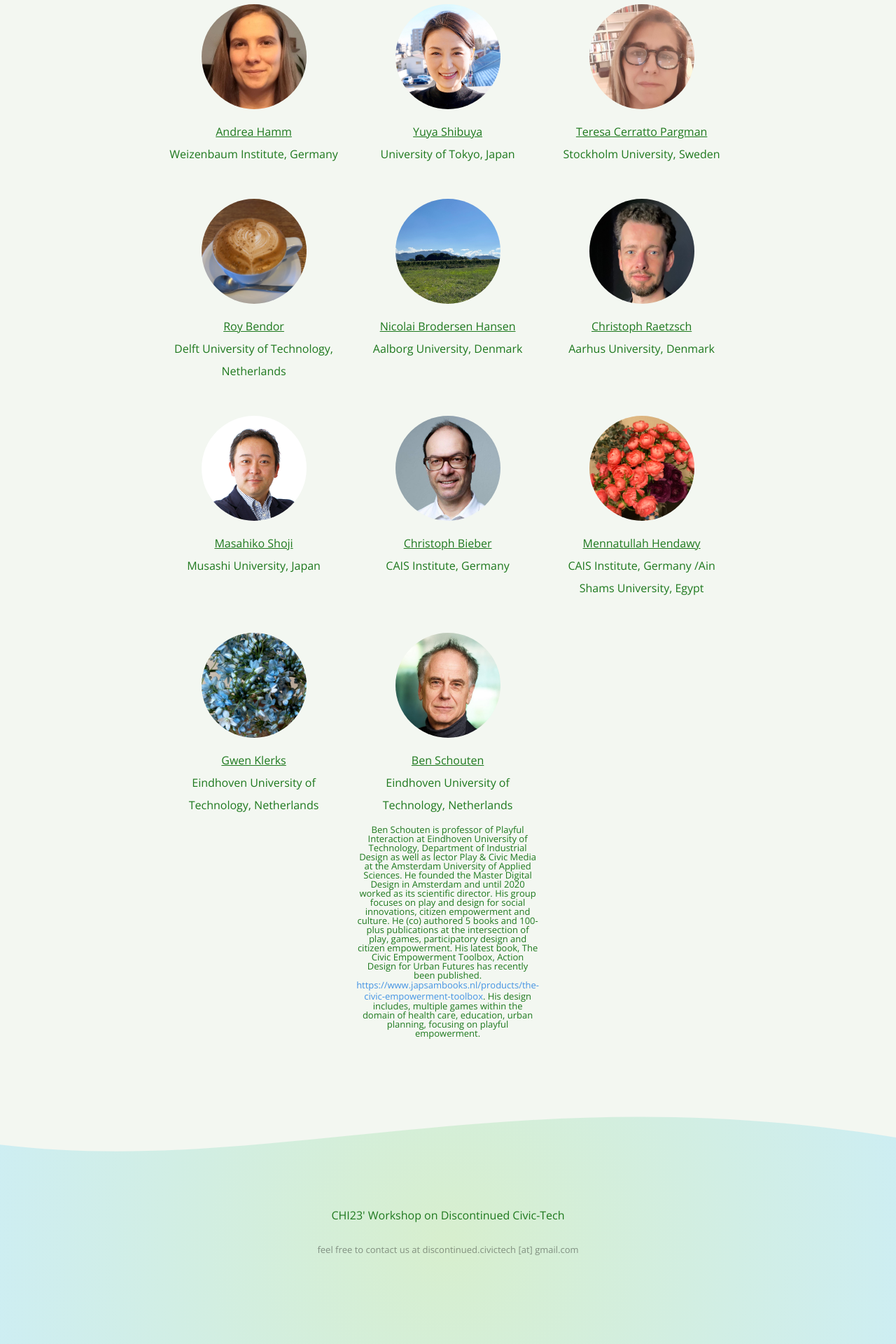
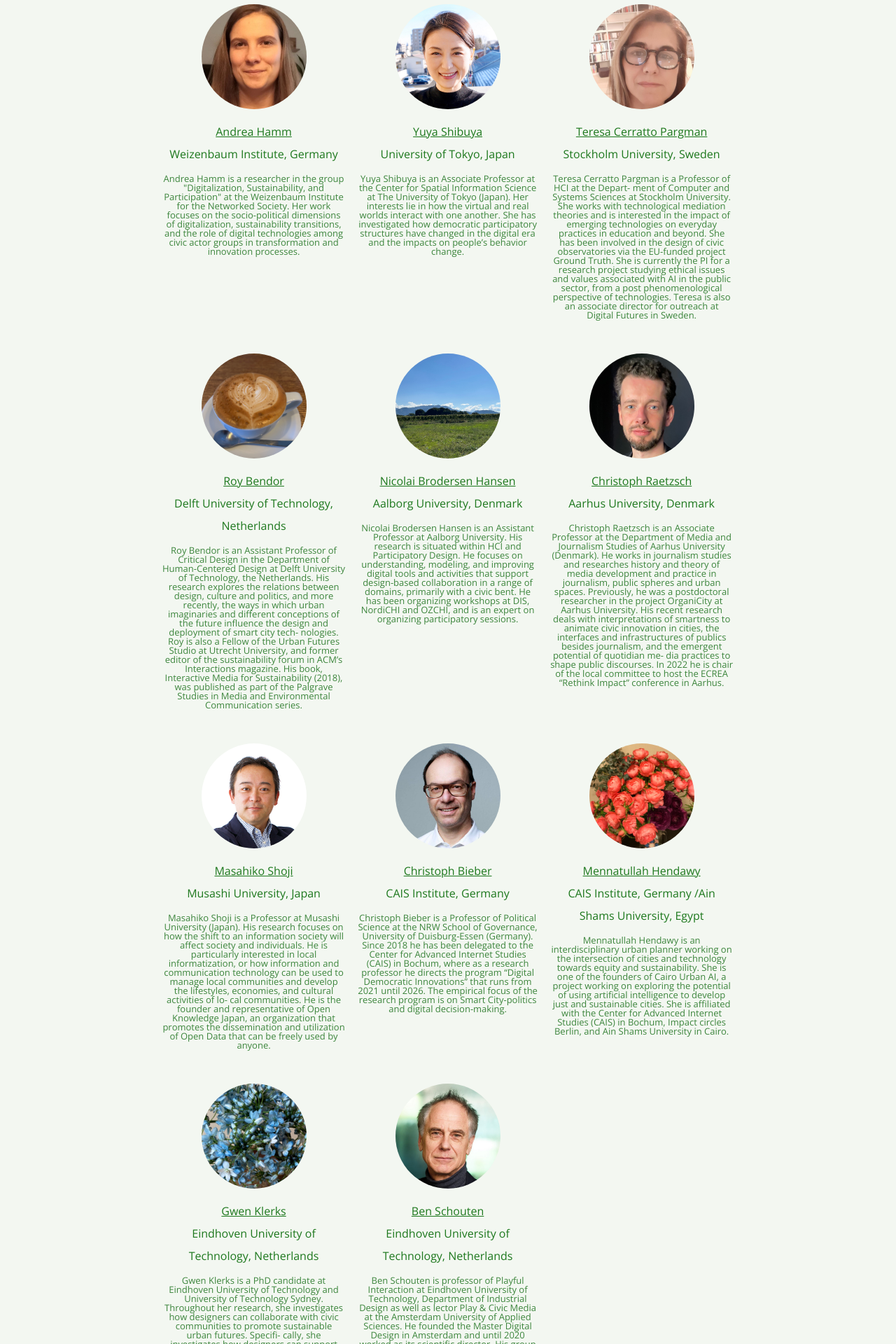
Before and after one commit to discontinued-civictech/discontinued-civictech.github.io, a Jekyll site: the page built from organizers.md, in a window 1280 px wide. Shown: the part 683-2603 px from the top of the page at 70% size. Built offline with Jekyll 4.4.1, drawn with Linux system fonts in a browser that asks for light colours; our own code applies the rules of GitHub Pages for plain Markdown files; some of the changed text lies outside the part shown.

Commit message:
Update profiles

```diff
--- a/_sass/jekyll-theme-cayman.scss
+++ b/_sass/jekyll-theme-cayman.scss
@@ -324,7 +324,7 @@ a {
   }
   .profile-detail-text {
     text-align: center;
-    color: rgb(29, 120, 29);
+    color: rgb(60, 133, 60);
     font-size: small;
     line-height: 1;
   }
--- a/organizers.md
+++ b/organizers.md
@@ -10,17 +10,32 @@ layout: default
     <div class="profile-text">
         <a href="https://www.weizenbaum-institut.de/portrait/p/andrea-hamm/#page=1&sort=date">Andrea Hamm</a><br>Weizenbaum Institute, Germany
     </div>
+    <div class="profile-detail-text">
+    <p>
+    Andrea Hamm is a researcher in the group "Digitalization, Sustainability, and Participation" at the Weizenbaum Institute for the Networked Society. Her work focuses on the socio-political dimensions of digitalization, sustainability transitions, and the role of digital technologies among civic actor groups in transformation and innovation processes.
+    </p>
+    </div>
   </div>
   <div class="column">
     <img src="files/profile_photos/yuyashibuya.jpeg" class="profile-photo">
     <div class="profile-text">
         <a href="https://www.yuyashibuya.com/">Yuya Shibuya</a><br>University of Tokyo, Japan
     </div>
+    <div class="profile-detail-text">
+    <p>
+    Yuya Shibuya is an Associate Professor at the Center for Spatial Information Science at The University of Tokyo (Japan). Her interests lie in how the virtual and real worlds interact with one another. She has investigated how democratic participatory structures have changed in the digital era and the impacts on people’s behavior change.
+    </p>
+    </div>
   </div>
   <div class="column">
     <img src="files/profile_photos/Tessy.jpg" class="profile-photo">
     <div class="profile-text">
         <a href="https://www.su.se/profiles/tcerr-1.182306">Teresa Cerratto Pargman</a><br>Stockholm University, Sweden
+    </div>
+    <div class="profile-detail-text">
+    <p>
+    Teresa Cerratto Pargman is a Professor of HCI at the Depart- ment of Computer and Systems Sciences at Stockholm University. She works with technological mediation theories and is interested in the impact of emerging technologies on everyday practices in education and beyond. She has been involved in the design of civic observatories via the EU-funded project Ground Truth. She is currently the PI for a research project studying ethical issues and values associated with AI in the public sector, from a post phenomenological perspective of technologies. Teresa is also an associate director for outreach at Digital Futures in Sweden.
+    </p>
     </div>
    </div>
 </div>
@@ -30,17 +45,32 @@ layout: default
         <div class="profile-text">
             <a href="">Roy Bendor</a><br>Delft University of Technology, Netherlands
         </div>
+        <div class="profile-detail-text">
+        <p>
+        Roy Bendor is an Assistant Professor of Critical Design in the Department of Human-Centered Design at Delft University of Technology, the Netherlands. His research explores the relations between design, culture and politics, and more recently, the ways in which urban imaginaries and different conceptions of the future influence the design and deployment of smart city tech- nologies. Roy is also a Fellow of the Urban Futures Studio at Utrecht University, and former editor of the sustainability forum in ACM’s Interactions magazine. His book, Interactive Media for Sustainability (2018), was published as part of the Palgrave Studies in Media and Environmental Communication series.
+        </p>
+        </div>
   </div>
   <div class="column">
     <img src="files/profile_photos/avatar3.jpeg" class="profile-photo">
         <div class="profile-text">
             <a href="">Nicolai Brodersen Hansen</a><br>Aalborg University, Denmark
         </div>
+        <div class="profile-detail-text">
+        <p>
+        Nicolai Brodersen Hansen is an Assistant Professor at Aalborg University. His research is situated within HCI and Participatory Design. He focuses on understanding, modeling, and improving digital tools and activities that support design-based collaboration in a range of domains, primarily with a civic bent. He has been organizing workshops at DIS, NordiCHI and OZCHI, and is an expert on organizing participatory sessions.
+        </p>
+      </div>
     </div>
   <div class="column">
     <img src="files/profile_photos/ChristophRaetzsch.jpg" class="profile-photo">
         <div class="profile-text">
             <a href="https://pure.au.dk/portal/en/persons/christoph-raetzsch(91eb24de-3d92-4846-9216-1c7aee8c2ff2).html">Christoph Raetzsch</a><br>Aarhus University, Denmark
+        </div>
+        <div class="profile-detail-text">
+        <p>
+        Christoph Raetzsch is an Associate Professor at the Department of Media and Journalism Studies of Aarhus University (Denmark). He works in journalism studies and researches history and theory of media development and practice in journalism, public spheres and urban spaces. Previously, he was a postdoctoral researcher in the project OrganiCity at Aarhus University. His recent research deals with interpretations of smartness to animate civic innovation in cities, the interfaces and infrastructures of publics besides journalism, and the emergent potential of quotidian me- dia practices to shape public discourses. In 2022 he is chair of the local committee to host the ECREA “Rethink Impact” conference in Aarhus.
+        </p>
         </div>
     </div>
 </div>
@@ -50,17 +80,32 @@ layout: default
         <div class="profile-text">
             <a href="https://www.glocom.ac.jp/en/researcher/116">Masahiko Shoji</a><br>Musashi University, Japan
         </div>
+        <div class="profile-detail-text">
+        <p>
+        Masahiko Shoji is a Professor at Musashi University (Japan). His research focuses on how the shift to an information society will affect society and individuals. He is particularly interested in local informatization, or how information and communication technology can be used to manage local communities and develop the lifestyles, economies, and cultural activities of lo- cal communities. He is the founder and representative of Open Knowledge Japan, an organization that promotes the dissemination and utilization of Open Data that can be freely used by anyone.
+        </p>
+        </div>
     </div>
   <div class="column">
     <img src="files/profile_photos/ChristophBieber.jpg" class="profile-photo">
         <div class="profile-text">
             <a href="https://www.cais-research.de/team/christoph-bieber/">Christoph Bieber</a><br>CAIS Institute, Germany
         </div>
+        <div class="profile-detail-text">
+        <p>
+        Christoph Bieber is a Professor of Political Science at the NRW School of Governance, University of Duisburg-Essen (Germany). Since 2018 he has been delegated to the Center for Advanced Internet Studies (CAIS) in Bochum, where as a research professor he directs the program “Digital Democratic Innovations” that runs from 2021 until 2026. The empirical focus of the research program is on Smart City-politics and digital decision-making.
+        </p>
+      </div>
     </div>
   <div class="column">
     <img src="files/profile_photos/avatar7.jpeg" class="profile-photo">
         <div class="profile-text">
             <a href="">Mennatullah Hendawy</a><br>CAIS Institute, Germany /Ain Shams University, Egypt
+        </div>
+        <div class="profile-detail-text">
+        <p>
+        Mennatullah Hendawy is an interdisciplinary urban planner working on the intersection of cities and technology towards equity and sustainability. She is one of the founders of Cairo Urban AI, a project working on exploring the potential of using artificial intelligence to develop just and sustainable cities. She is affiliated with the Center for Advanced Internet Studies (CAIS) in Bochum, Impact circles Berlin, and Ain Shams University in Cairo.
+        </p>
         </div>
     </div>
 </div>
@@ -69,6 +114,11 @@ layout: default
     <img src="files/profile_photos/avatar8.jpeg" class="profile-photo">
         <div class="profile-text">
             <a href="">Gwen Klerks</a><br>Eindhoven University of Technology, Netherlands
+        </div>
+        <div class="profile-detail-text">
+        <p>
+          Gwen Klerks is a PhD candidate at Eindhoven University of Technology and University of Technology Sydney. Throughout her research, she investigates how designers can collaborate with civic communities to promote sustainable urban futures. Specifi- cally, she investigates how designers can support communities to take collective action by exploring how to navigate the com- plexities of the community context.
+        </p>
         </div>
     </div>
   <div class="column">
```
